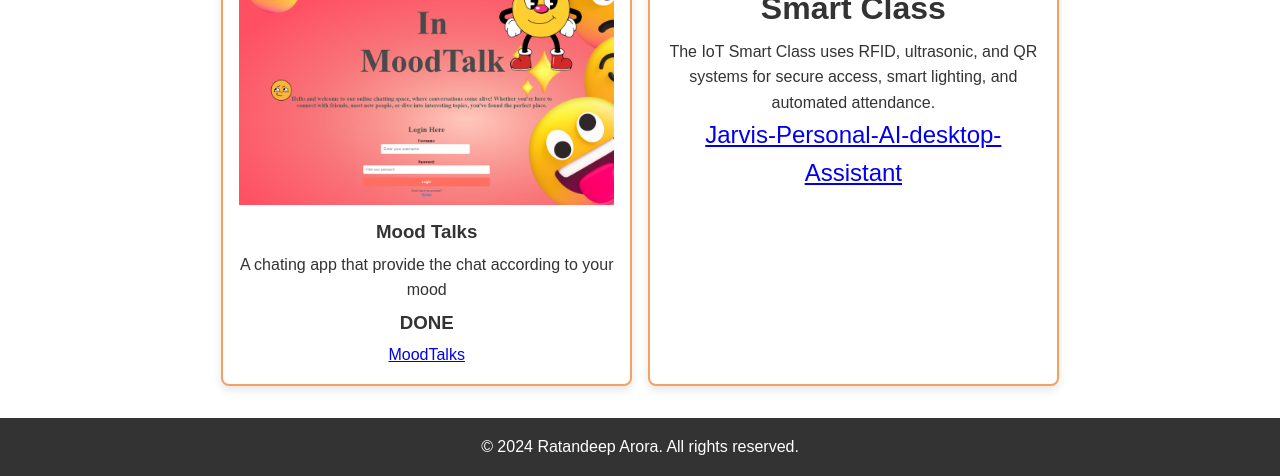
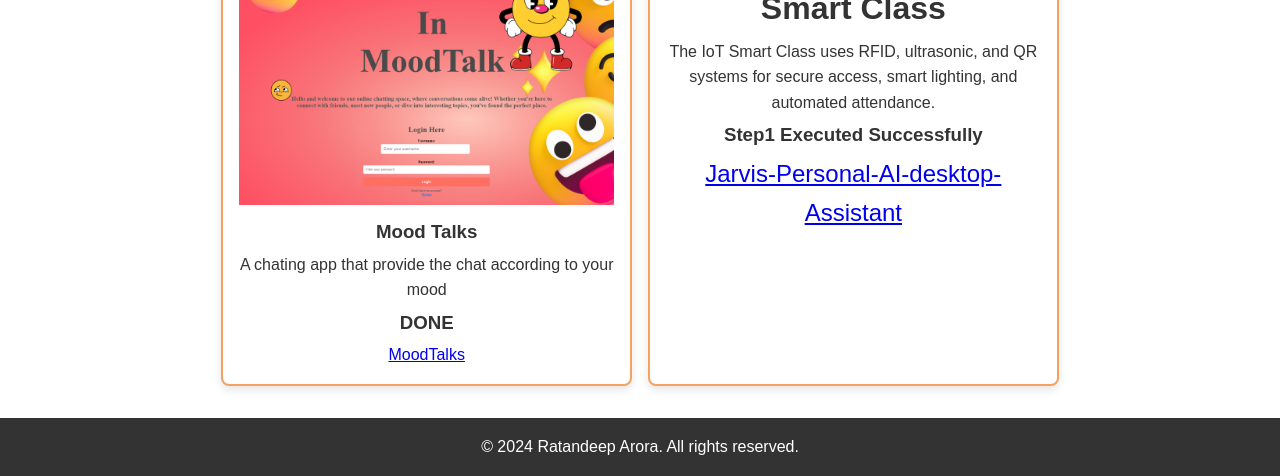
Before and after one commit to RatandeepOO/Portfolio-Repo, a plain HTML site: page projects.html in a window 1280 px wide. Shown: the part 892-1368 px from the top of the page. Drawn offline with Linux system fonts and the light colour scheme.

Commit message:
Add success message to Smart Class project sectionupdate

```diff
--- a/projects.html
+++ b/projects.html
@@ -75,6 +75,9 @@
                 <img src="Project5.jpg" alt="IOT smart class">
                 <h3 style="font-size: 2rem;">Smart Class</h3>
                 <p>The IoT Smart Class uses RFID, ultrasonic, and QR systems for secure access, smart lighting, and automated attendance.</p>
+                <h3>
+                    Step1 Executed Successfully
+                </h3>
                 <a href="https://github.com/RatandeepOO/IOT-Smart-Class" target="_blank"style="font-size: 1.5rem;">Jarvis-Personal-AI-desktop-Assistant</a>
             </div>
         </div>
```
